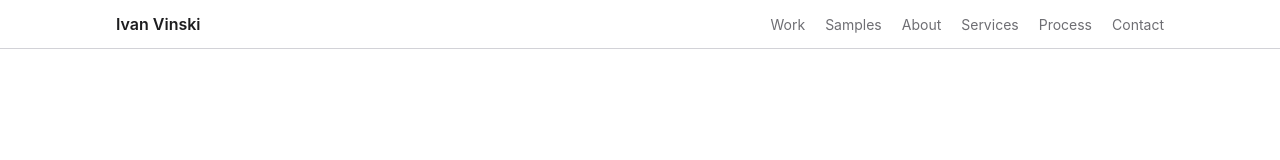
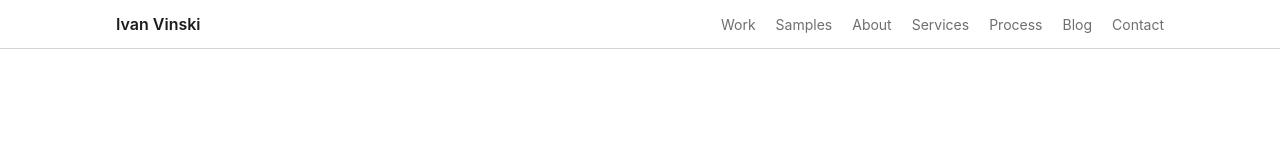
Before and after one commit to vindotski/website, a Next.js app: page / in a window 1280 px wide. Shown: the top 160 px of the page. Built offline with nearby package versions, Linux system fonts and the light colour scheme.

Commit message:
feat(header): add link to blog section

```diff
--- a/app/_components/Header.tsx
+++ b/app/_components/Header.tsx
@@ -8,6 +8,7 @@ const links = [
   { href: "/#about", label: "About" },
   { href: "/#services", label: "Services" },
   { href: "/#process", label: "Process" },
+  { href: "/#blog", label: "Blog" },
   { href: "/#contact", label: "Contact" },
 ];
 
```
